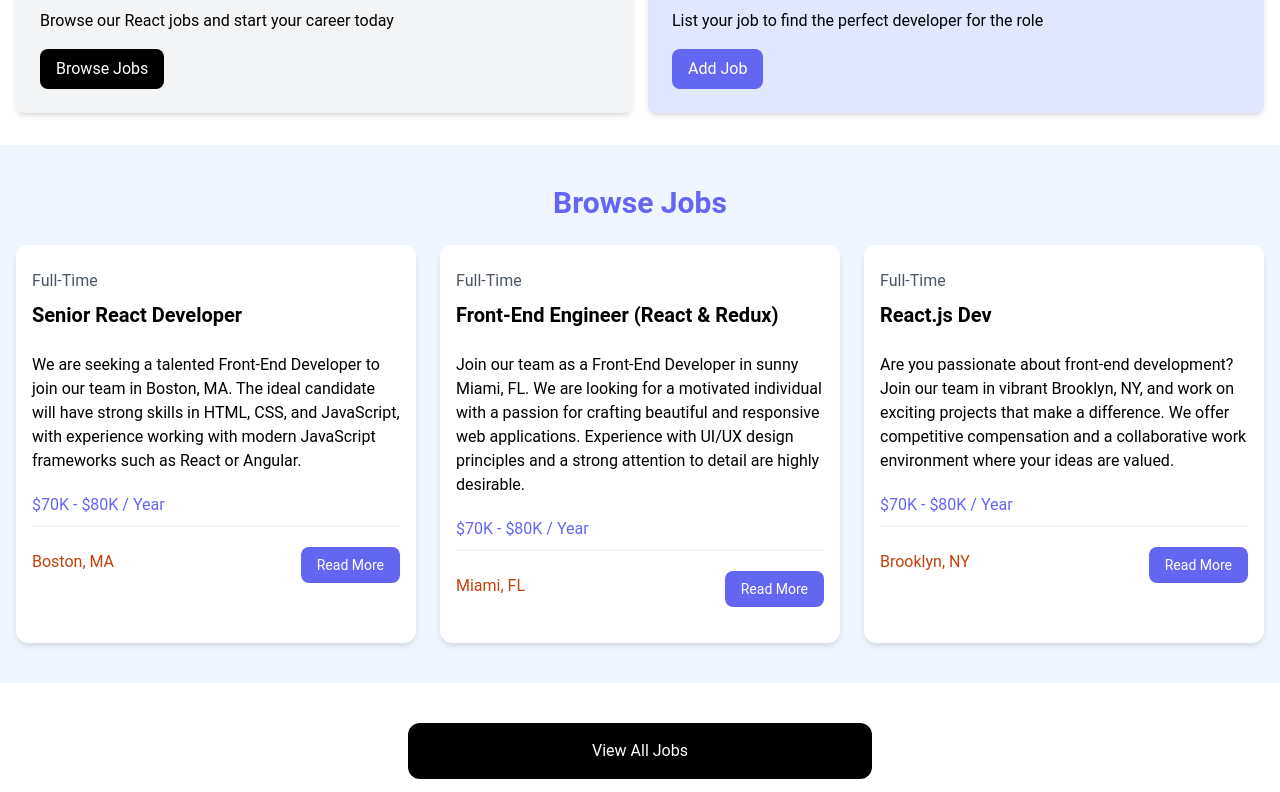
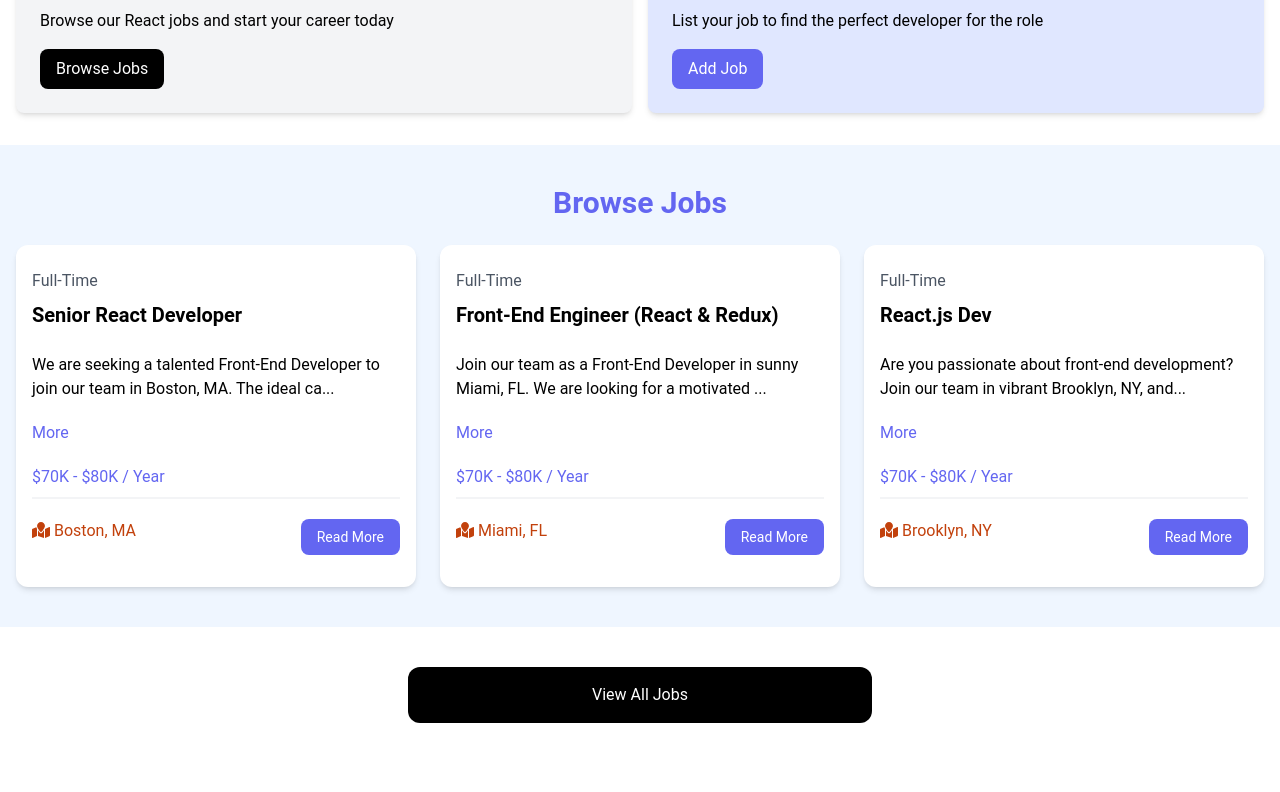
Before and after one commit to eual8/react-crash-course, a React (Vite) app: page / in a window 1280 px wide. Shown: the part 464-1256 px from the top of the page. After the commit the page ends 1227 px from the top, so only its background shows below. Built offline with nearby package versions, Linux system fonts and the light colour scheme.

Commit message:
Update JObs component

```diff
--- a/package.json
+++ b/package.json
@@ -11,7 +11,8 @@
   },
   "dependencies": {
     "react": "^18.3.1",
-    "react-dom": "^18.3.1"
+    "react-dom": "^18.3.1",
+    "react-icons": "^5.3.0"
   },
   "devDependencies": {
     "@eslint/js": "^9.13.0",
--- a/src/components/JobListing.jsx
+++ b/src/components/JobListing.jsx
@@ -1,4 +1,16 @@
+import { useState } from 'react';
+import { FaMapMarked } from 'react-icons/fa'
+
 const JobListing = (job) => {
+
+  const [showFullDescription, setShowFullDescription] = useState(false);
+
+  let description = job.description;
+
+  if (!showFullDescription) {
+    description = description.substring(0, 90) + '...';
+  }
+
   return (
     <>
     <div className="bg-white rounded-xl shadow-md relative">
@@ -8,9 +20,9 @@ const JobListing = (job) => {
             <h3 className="text-xl font-bold">{job.title}</h3>
             </div>
 
-            <div className="mb-5">
-            {job.description}
-            </div>
+            <div className="mb-5">{description}</div>
+
+            <button onClick={() => setShowFullDescription((prevState) => !prevState)} className="text-indigo-500 mb-5 hover:text-indigo-600">{ showFullDescription ? 'Less' : 'More' }</button>
 
             <h3 className="text-indigo-500 mb-2">{job.salary} / Year</h3>
 
@@ -18,7 +30,7 @@ const JobListing = (job) => {
 
             <div className="flex flex-col lg:flex-row justify-between mb-4">
             <div className="text-orange-700 mb-3">
-                <i className="fa-solid fa-location-dot text-lg"></i>
+                <FaMapMarked className='inline text-lg mb-1 mr-1' />
                 {job.location}
             </div>
             <a
```
Also changed, not shown: 1 other file (tests, documents, lock files or other folders).
